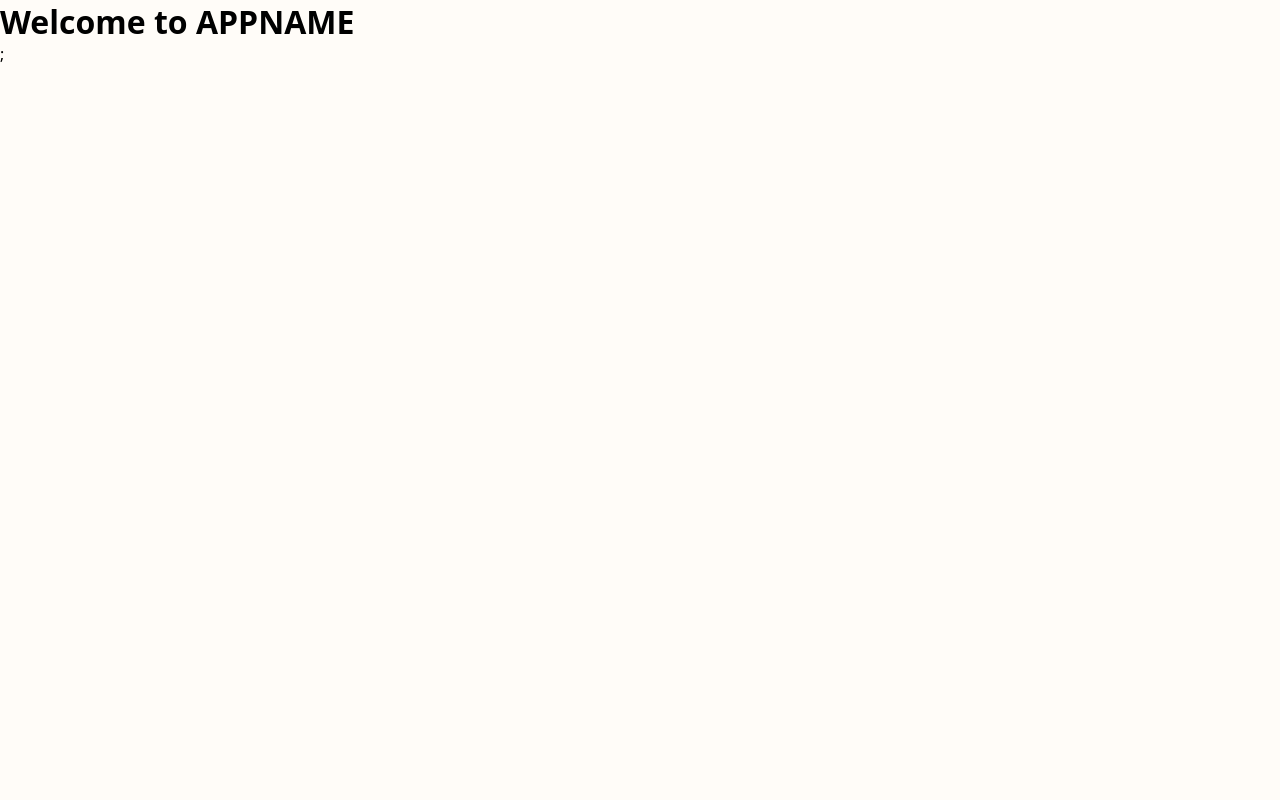
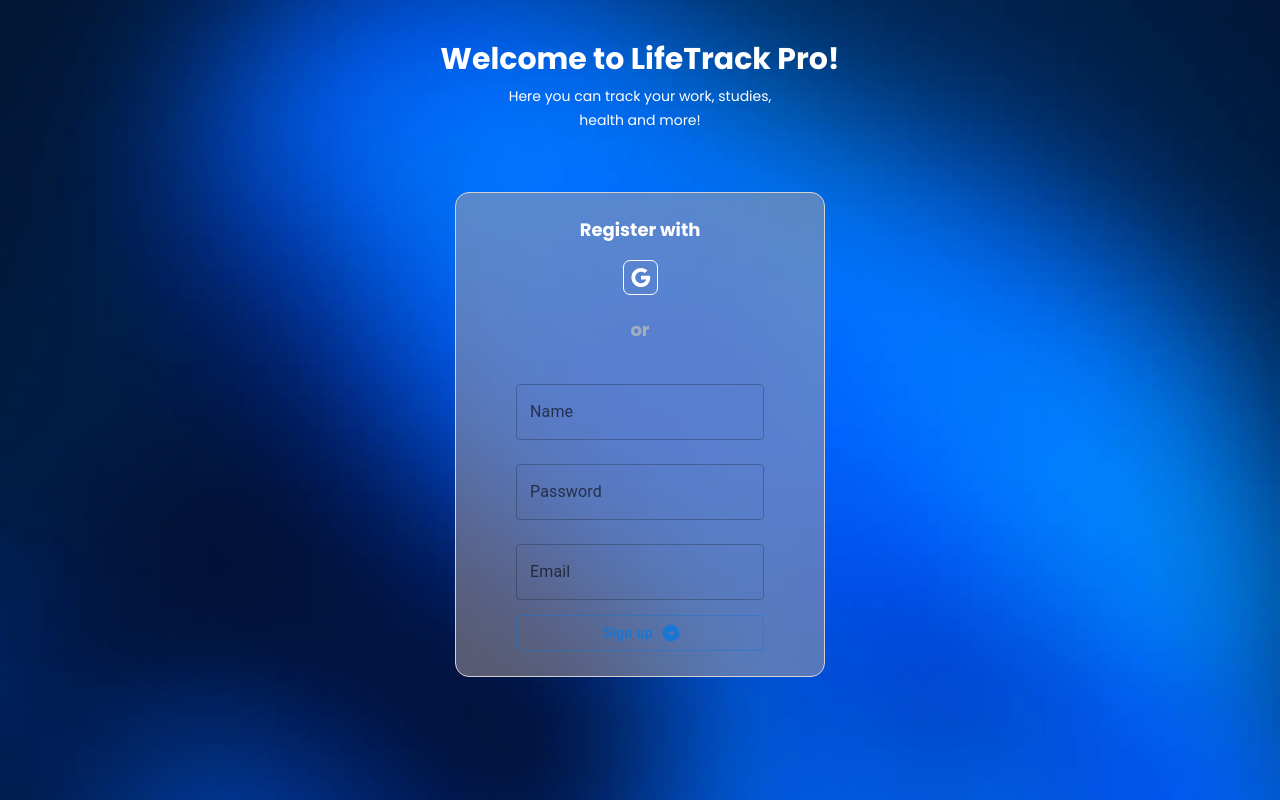
Before and after one commit to Mariam4324/multifunctional-tracker, a Next.js app: page / in a window 1280 px wide. Built offline with nearby package versions, Linux system fonts and the light colour scheme.

Commit message:
next auth setup

```diff
--- a/package.json
+++ b/package.json
@@ -13,7 +13,9 @@
     "@emotion/styled": "^11.13.0",
     "@mui/icons-material": "^6.1.5",
     "@mui/material": "^6.1.5",
+    "mongodb": "^6.10.0",
     "next": "15.0.0",
+    "next-auth": "^4.24.10",
     "react": "^18.3.1",
     "react-dom": "^18.3.1",
     "sass": "^1.80.4"
--- a/src/app/globals.css
+++ /dev/null
@@ -1,34 +0,0 @@
-:root {
-  --bg: #fffcf8;
-  --primary: #fff;
-  --secondary: #f8debd;
-  --accentGreen: #4cceac;
-  --accentRed: #db4f4a;
-  --accentPurple: #6870fa;
-}
-
-* {
-  margin: 0;
-  padding: 0;
-  box-sizing: border-box;
-}
-
-body {
-  font-family: system-ui, -apple-system, BlinkMacSystemFont, "Segoe UI", Roboto, Oxygen, Ubuntu, Cantarell, "Open Sans", "Helvetica Neue", sans-serif;
-  background: var(--bg);
-  color: #000;
-}
-
-a {
-  text-decoration: none;
-}
-
-ul {
-  list-style-type: none;
-}
-
-button,
-img,
-input {
-  display: block;
-}
--- /dev/null
+++ b/src/app/globals.scss
@@ -0,0 +1,93 @@
+:root {
+  --bg: #fffcf8;
+  // --bg: linear-gradient(159deg, #0f123b 14.25%, #090d2e 56.45%, #020515 86.14%);
+  --primary: #fff;
+  --secondary: #f8debd;
+  --accentGreen: #01b574;
+  --accentRed: #db4f4a;
+  --accentPurple: #6870fa;
+}
+
+* {
+  margin: 0;
+  padding: 0;
+  box-sizing: border-box;
+}
+
+body {
+  font-family: "Poppins", sans-serif;
+  background: url("../../public/bg.webp") lightgray 50% / cover no-repeat;
+  color: #fff;
+  // filter: blur(136px);
+}
+
+a {
+  text-decoration: none;
+}
+
+ul {
+  list-style-type: none;
+}
+
+button,
+img,
+input,
+span {
+  display: block;
+}
+
+.main {
+  margin-top: 40px;
+  text-align: center;
+  display: flex;
+  flex-direction: column;
+  gap: 5px;
+  align-items: center;
+
+  &__title {
+    font-size: 30px;
+    font-weight: 700;
+    line-height: 130%;
+  }
+
+  &__subtitle {
+    max-width: 300px;
+    width: 100%;
+    font-size: 14px;
+    font-weight: 400;
+    line-height: 24px;
+  }
+
+  &-form {
+    margin-top: 55px;
+    display: flex;
+    flex-direction: column;
+    align-items: center;
+    padding: 25px 60px;
+    border: 1px solid lightgray;
+    background-color: rgba($color: #b0a2a281, $alpha: 0.5);
+    border-radius: 14px;
+
+    &__title {
+      font-size: 18px;
+      font-weight: 700;
+      line-height: 130%;
+    }
+
+    &__or {
+      margin-top: 15px;
+      color: #a0aec0;
+      text-align: center;
+      font-size: 18px;
+      font-weight: 700;
+      line-height: 140%;
+    }
+
+    &__holder {
+      margin-top: 41px;
+      display: flex;
+      flex-direction: column;
+      gap: 24px;
+    }
+  }
+}
--- a/src/app/layout.tsx
+++ b/src/app/layout.tsx
@@ -1,24 +1,21 @@
-"use client";
-import { ThemeProvider, createTheme } from "@mui/material";
-import "./globals.css";
+import "./globals.scss";
+import { Poppins } from "next/font/google";
+import { Metadata } from "next";
 
-const theme = createTheme({
-  palette: {
-    primary: {
-      main: "#1976d2",
-    },
-    secondary: {
-      main: "#dc004e",
-    },
-  },
+const poppinsFont = Poppins({
+  subsets: ["latin"],
+  weight: ["400", "500", "600", "700", "800", "900"],
 });
+
+export const metadata: Metadata = {
+  title: "LifeTrack Pro",
+  description: "Your Ultimate Wellness Dashboard",
+};
 
 export default function RootLayout({ children }) {
   return (
     <html lang="en">
-      <body>
-        <ThemeProvider theme={theme}>{children}</ThemeProvider>;
-      </body>
+      <body className={poppinsFont.className}>{children}</body>
     </html>
   );
 }
--- a/src/app/page.tsx
+++ b/src/app/page.tsx
@@ -1,7 +1,75 @@
+import { Button, Link, TextField } from "@mui/material";
+import GoogleIcon from "@mui/icons-material/Google";
+import ArrowCircleRightRoundedIcon from "@mui/icons-material/ArrowCircleRightRounded";
+
 export default function Page() {
   return (
-    <>
-      <h1>Welcome to APPNAME</h1>
-    </>
+    <section className="main">
+      <h1 className="main__title">Welcome to LifeTrack Pro!</h1>
+      <h2 className="main__subtitle">Here you can track your work, studies, health and more!</h2>
+
+      <form className="main-form" action="/">
+        <div className="main-form__register">
+          <span className="main-form__title">Register with</span>
+
+          <Link href="/">{<GoogleIcon fontSize="large" sx={{ marginTop: "19px", color: "#fff", border: "1px solid #fff", borderRadius: "7px", padding: "5px" }} />}</Link>
+        </div>
+
+        <span className="main-form__or">or</span>
+
+        <div className="main-form__holder">
+          <TextField
+            style={{
+              color: "#fff",
+              width: "100%",
+              maxWidth: "500px",
+            }}
+            id="outlined-textarea"
+            label="Name"
+            placeholder="Enter your name"
+            multiline
+          />
+          <TextField
+            style={{
+              color: "#fff",
+              width: "100%",
+              maxWidth: "500px",
+            }}
+            id="outlined-password-input"
+            label="Password"
+            type="password"
+            placeholder="Enter password"
+            autoComplete="current-password"
+          />
+
+          <TextField
+            style={{
+              color: "#fff",
+              width: "100%",
+              maxWidth: "500px",
+            }}
+            id="outlined-email-input"
+            label="Email"
+            type="Email"
+            placeholder="Enter email"
+          />
+        </div>
+
+        <Button
+          href="/dashboard"
+          style={{
+            width: "100%",
+            maxWidth: "500px",
+            marginTop: "15px",
+            fontWeight: "700",
+            textTransform: "none",
+          }}
+          variant="outlined"
+          endIcon={<ArrowCircleRightRoundedIcon />}
+        >
+          Sign up
+        </Button>
+      </form>
+    </section>
   );
 }
```
Also changed, not shown: public/bg.webp (added), src/app/api/auth/[...nextauth]/rout.tsx (added), 1 other file (tests, documents, lock files or other folders).
